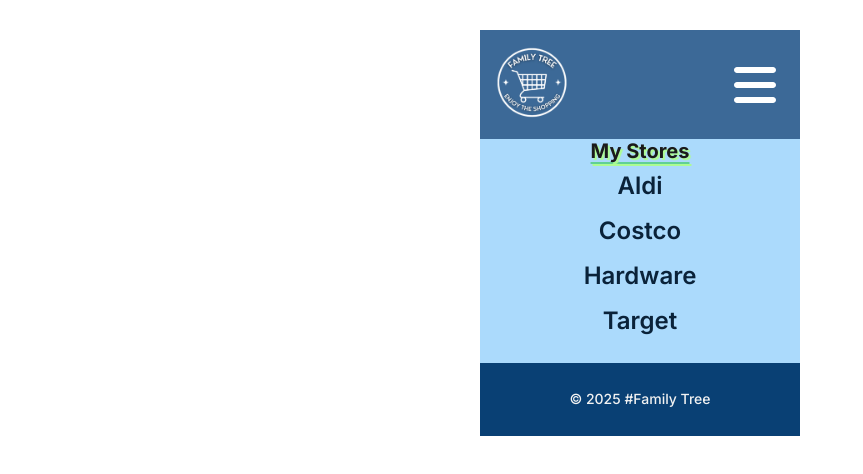
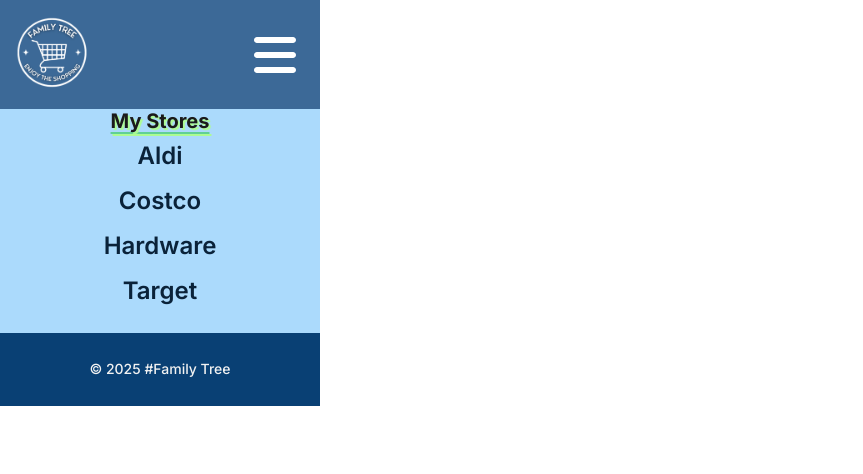
Before and after one commit to russellcolestock/shopping-list-app, a React (Vite) app: page / in a window 1280 px wide. Shown: the top 474 px of the page, without its empty margins (0-863 px from the left). Built offline with nearby package versions, Linux system fonts and the light colour scheme.

Commit message:
Update index.css

```diff
--- a/src/index.css
+++ b/src/index.css
@@ -4,7 +4,7 @@
   box-sizing: border-box;
 }
 
-html, body {
+html, body, #root {
     margin: 0;
     padding: 0;
     height: 100%;
```
